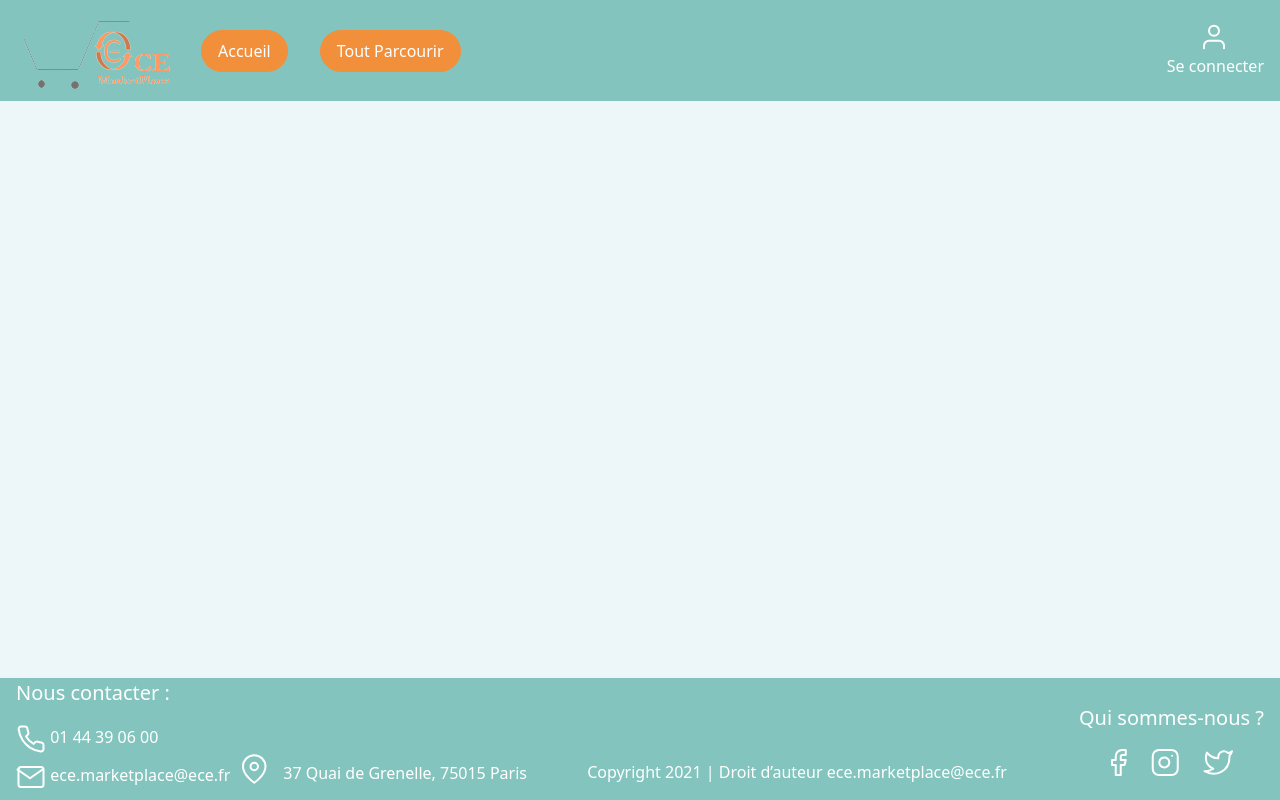
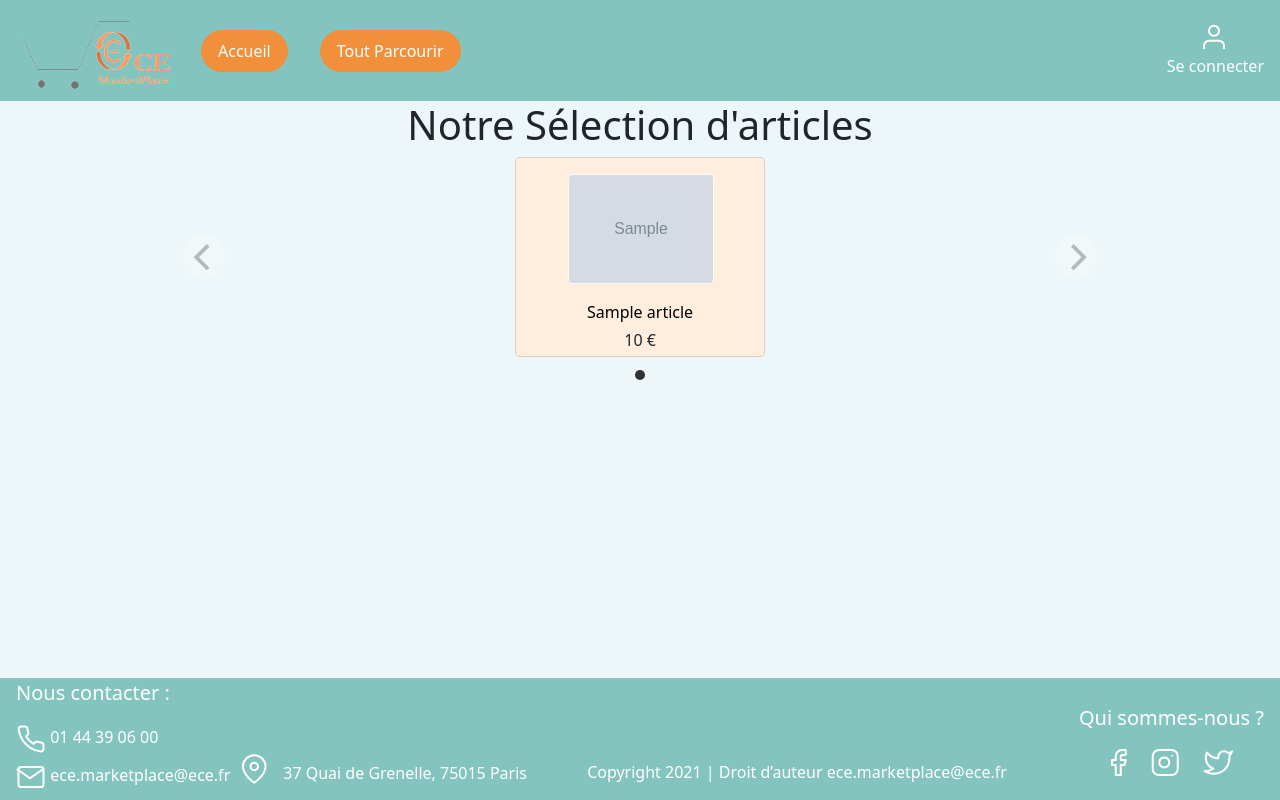
Before and after one commit to Jezila23/marketplace, a PHP site: page / in a window 1280 px wide. Run offline with PHP 8.4, Linux system fonts and the light colour scheme; tables that the repository leaves empty or names only in its code hold one stand-in row (values such as "Sample post"); grey boxes marked "Sample" are stand-in pictures.

Commit message:
carousel multiple et redirection vers page article

```diff
--- /dev/null
+++ b/src/include/fonctions.inc.php
@@ -0,0 +1,64 @@
+<?php
+require_once("./include/mysql.conf.inc.php");
+
+/**
+ * Affiche une sélection d'articles sous forme d'un carousel.
+ * Utilise la syntaxe Heredoc pour simplifier l'écriture des chaines de caractères
+ * cf. https://www.php.net/manual/fr/language.types.string.php#language.types.string.syntax.heredoc
+ *
+ * @param integer $nb_art nombre d'articles à afficher au maximum
+ * @return void
+ */
+function afficher_selection_articles(int $nb_art_max = 8): void
+{
+
+    $sql = "SELECT a.ID_Art, a.Nom, a.Prix, i.Img FROM articles a ";
+    $sql .= "INNER JOIN image_art i ";
+    $sql .= "ON i.ID_Art = a.ID_Art ";
+    $sql .= "ORDER BY a.ID_Art ";
+    $sql .= "LIMIT " . $nb_art_max . ";";
+
+    $res = query_bdd($sql);
+
+    $html = <<< EOT
+<!-- https://flickity.metafizzy.co/options.html -->
+<div class="main-carousel js-flickity" data-flickity-options='{ "cellAlign": "center", "contain": true, "groupCells": true}'>
+EOT;
+
+    while ($ligne = mysqli_fetch_array($res)) {
+        $html .= cell_carousel($ligne["ID_Art"], $ligne["Img"], $ligne["Nom"], $ligne["Prix"]);
+    }
+
+    $html .= "</div>\n";
+    echo $html;
+}
+
+//Paramêtres URL => Une seule page article.php, mais son contenu est généré en fonction de l'article article.php?id=1
+
+
+/**
+ * Fonction utilitaire : afficher une cellule du carousel
+ *
+ * @param integer $id de l'article
+ * @param string $img
+ * @param string $titre
+ * @param integer $prix
+ * @return string
+ */
+function cell_carousel(int $id, string $img = "https://source.unsplash.com/random/120x120", string $titre = "Article génial", float $prix = 100): string
+{
+    $cell = <<< EOT
+<div class="carousel-cell">
+    <div class="card mx-3 rounded-3">
+        <figure class=" mt-3 card-img-top d-flex align-items-center justify-content-center">
+            <img class="border border-light rounded-3" src="$img" alt="Article">
+        </figure>
+        <div class="card-body p-0">
+            <p class="card-title text-center mb-1"><a href="article.php?id=$id">$titre</a></p>
+            <p class="card-text text-center"> $prix €</p>
+        </div>
+    </div>
+</div>
+EOT;
+    return $cell;
+}
--- a/src/include/footer.inc.php
+++ b/src/include/footer.inc.php
@@ -64,7 +64,9 @@
             </div>
         </div>
     </footer>
-
+    <?php if (isset($flickity) && $flickity) : ?>
+        <script src="https://unpkg.com/flickity@2/dist/flickity.pkgd.min.js"></script>
+    <?php endif ?>
 </body>
 
-</html>
+</html>>
--- a/src/include/header.inc.php
+++ b/src/include/header.inc.php
@@ -1,15 +1,19 @@
-<?php session_start();?>
+<?php session_start(); ?>
 
 <!DOCTYPE html>
 <html lang="fr">
 
 <head>
     <meta charset="UTF-8" />
-	<meta name="title" content="<?php echo $titre ?>" />
+    <meta name="title" content="<?php echo $titre ?>" />
     <meta name="viewport" content="width=device-width, initial-scale=1.0" />
 
     <link href="https://cdn.jsdelivr.net/npm/bootstrap@5.0.1/dist/css/bootstrap.min.css" rel="stylesheet" integrity="sha384-+0n0xVW2eSR5OomGNYDnhzAbDsOXxcvSN1TPprVMTNDbiYZCxYbOOl7+AMvyTG2x" crossorigin="anonymous" />
     <link rel="stylesheet" href="styles.css" />
+
+    <?php if (isset($flickity) && $flickity) : ?>
+        <link rel="stylesheet" href="https://unpkg.com/flickity@2/dist/flickity.min.css" />
+    <?php endif ?>
 
     <link rel="icon" type="image/png" sizes="32x32" href="./images/cart.png" />
     <title><?php echo $titre ?></title>
@@ -26,11 +30,9 @@
                 <ul class="nav">
                     <li class="nav-item mx-3"><a href="./index.php" class="nav-link btn btn-primary rounded-pill">Accueil</a></li>
                     <li class="nav-item mx-3"><a href="#" class="nav-link btn btn-primary rounded-pill">Tout Parcourir</a></li>
-                    <?php
-                    if (isset($_SESSION["acheteur"])) {
-                        echo "<li class=\"nav-item mx-3\"><a href=\"#\" class=\"nav-link btn btn-primary rounded-pill\">Notifications</a></li>";
-                    }
-                    ?>
+                    <?php if (isset($_SESSION["acheteur"])) : ?>
+                        <li class="nav-item mx-3"><a href="#" class="nav-link btn btn-primary rounded-pill">Notifications</a></li>
+                    <?php endif ?>
                 </ul>
 
                 <?php
--- a/src/index.php
+++ b/src/index.php
@@ -1,8 +1,13 @@
 <?php
 $titre = "Accueil";
+$flickity = true;
+require_once("./include/fonctions.inc.php");
 require_once("./include/header.inc.php");
 ?>
 
-
+<main class="container w-75 h-75 d-flex flex-column justify-content-start">
+    <h1 class="align-self-center">Notre Sélection d'articles</h1>
+    <?php afficher_selection_articles(6)?>
+</main>
 
 <?php require_once("./include/footer.inc.php"); ?>
--- a/src/styles.css
+++ b/src/styles.css
@@ -10,16 +10,12 @@ html, body {
     box-sizing: inherit;
 }
 
-body {
-    display: flex;
-    flex-direction: column;
-    justify-content: space-between;
-    background-color: #EDF6F9;
-    color: #F28F3B;
+header {
+    background-color: #83C5BE;
 }
 
-header {
-    background-color: #83C5BE;
+body {
+    background-color: #EDF6F9;
 }
 
 .btn-primary, .btn-primary:visited {
@@ -65,4 +61,25 @@ footer {
     justify-content: flex-start;
     align-items: flex-start;
     height: 100%;
+    color: #F28F3B;
 }
+
+.card {
+    width: 250px;
+    height: 200px;
+    background-color: #FFEEDD;
+}
+
+.card-img-top {
+    width: 250px;
+    height: 110px;
+}
+
+.card-img-top>img {
+    height: 110px;
+}
+
+.card-title>a {
+    color: black;
+    text-decoration: none;
+}
```
